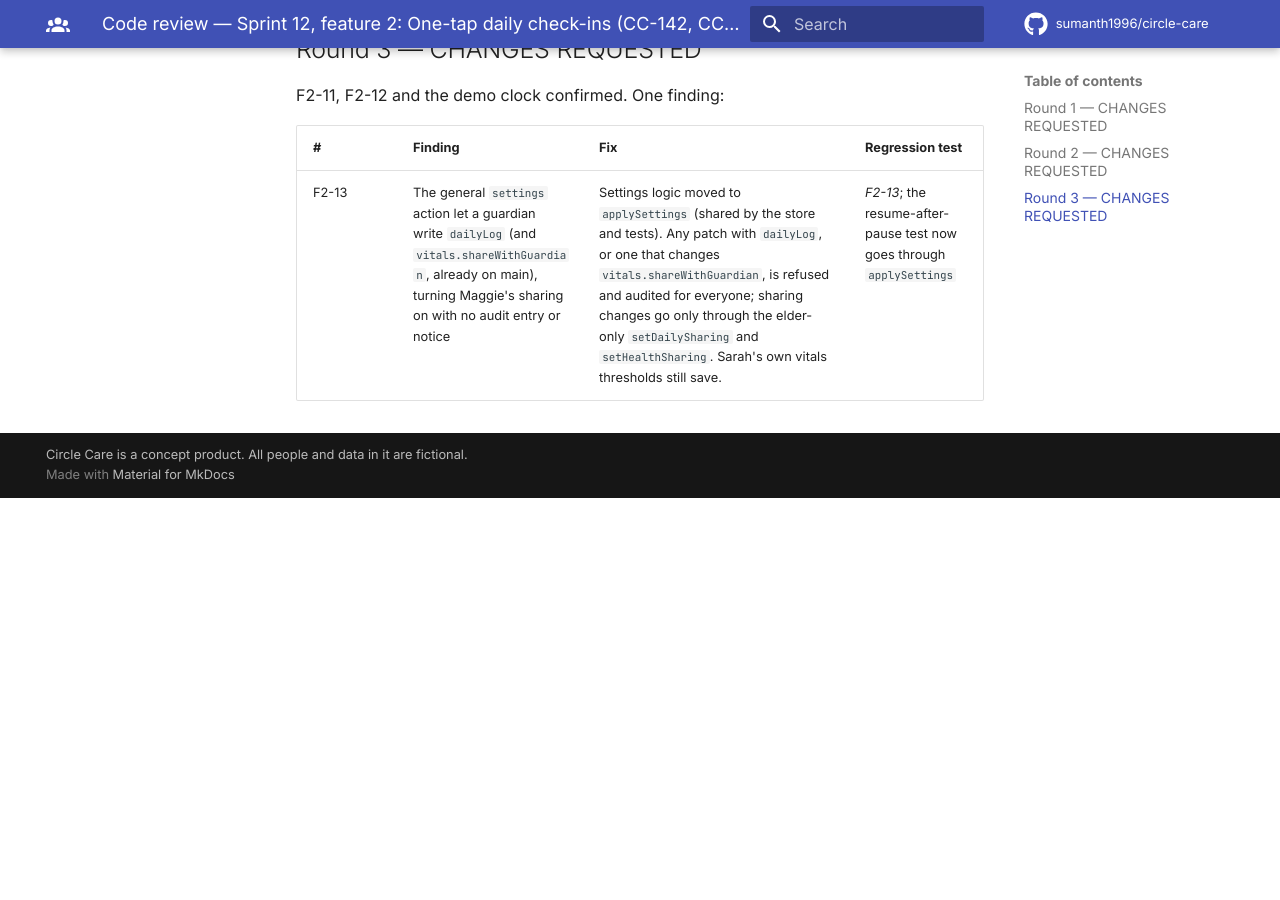
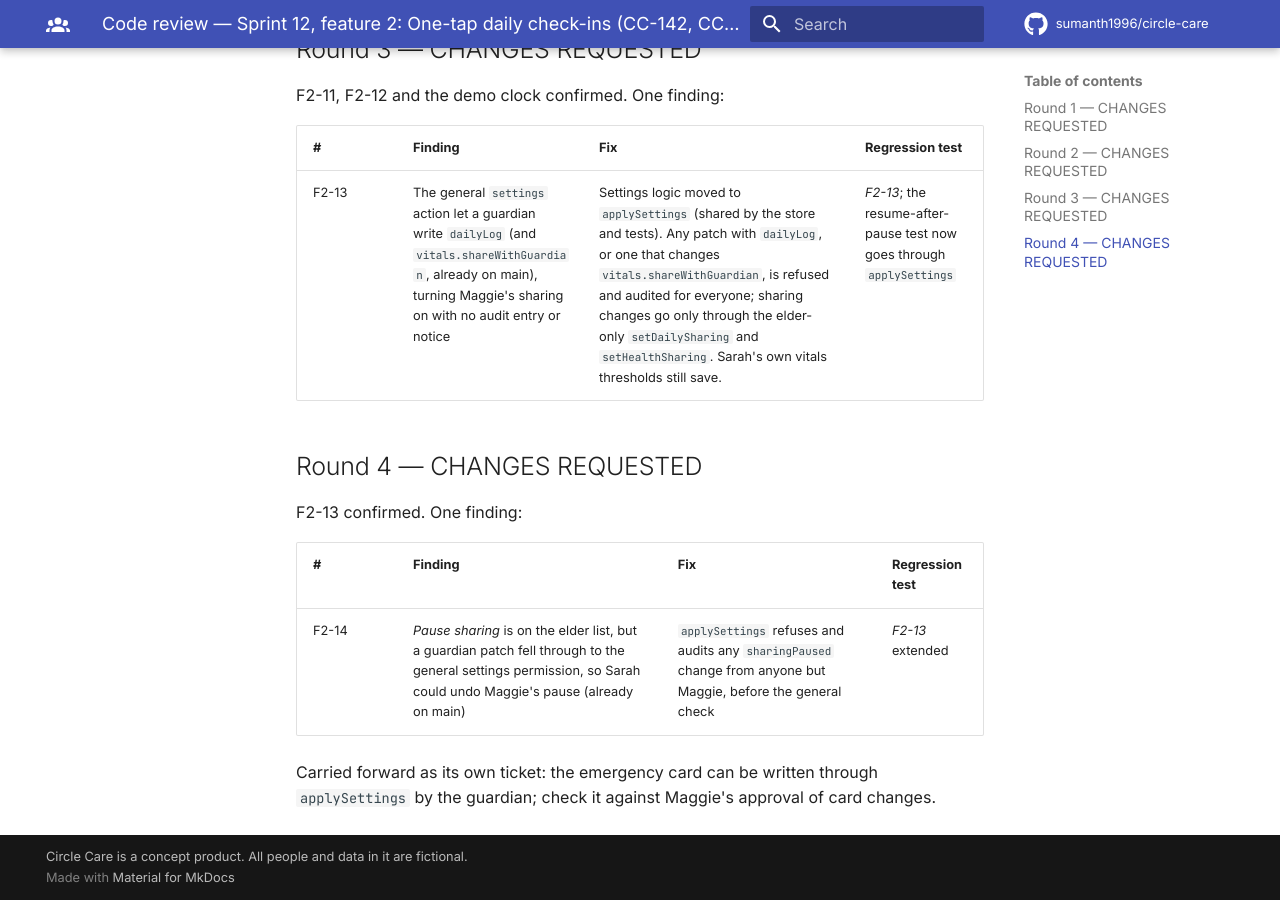
Before and after one commit to sumanth1996/circle-care, an MkDocs documentation site: the page built from docs/reviews/2026-11-14-sprint-12-daily-checkins.md, in a window 1280 px wide and 900 px high, scrolled down 2951 px. Built offline with MkDocs 1.6.1 and Material for MkDocs 9.7.7, drawn with Linux system fonts in a browser that asks for light colours; comment, search, counter and statistics services are not loaded; before the commit the page ends 3449 px from its top, so only the background shows below that.

Commit message:
Daily check-ins: review round 4 fix, only Maggie pauses or resumes sharing (CC-143)
Co-Authored-By: Claude Opus 5.5 <noreply@anthropic.com>

```diff
--- a/docs/reviews/2026-11-14-sprint-12-daily-checkins.md
+++ b/docs/reviews/2026-11-14-sprint-12-daily-checkins.md
@@ -49,3 +49,13 @@ F2-11, F2-12 and the demo clock confirmed. One finding:
 | # | Finding | Fix | Regression test |
 |---|---|---|---|
 | F2-13 | The general `settings` action let a guardian write `dailyLog` (and `vitals.shareWithGuardian`, already on main), turning Maggie's sharing on with no audit entry or notice | Settings logic moved to `applySettings` (shared by the store and tests). Any patch with `dailyLog`, or one that changes `vitals.shareWithGuardian`, is refused and audited for everyone; sharing changes go only through the elder-only `setDailySharing` and `setHealthSharing`. Sarah's own vitals thresholds still save. | *F2-13*; the resume-after-pause test now goes through `applySettings` |
+
+## Round 4 — CHANGES REQUESTED
+
+F2-13 confirmed. One finding:
+
+| # | Finding | Fix | Regression test |
+|---|---|---|---|
+| F2-14 | *Pause sharing* is on the elder list, but a guardian patch fell through to the general settings permission, so Sarah could undo Maggie's pause (already on main) | `applySettings` refuses and audits any `sharingPaused` change from anyone but Maggie, before the general check | *F2-13* extended |
+
+Carried forward as its own ticket: the emergency card can be written through `applySettings` by the guardian; check it against Maggie's approval of card changes.
```
Also changed, not shown: docs/wiki/features/privacy-center.md (+1 -1 lines), 2 other files.
